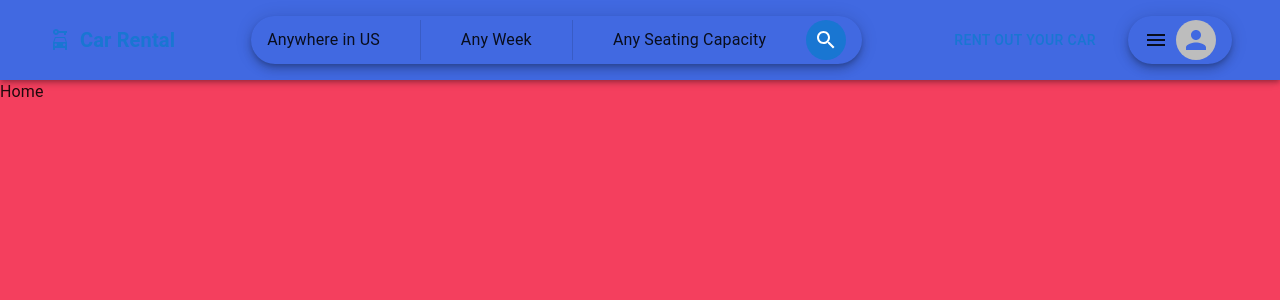
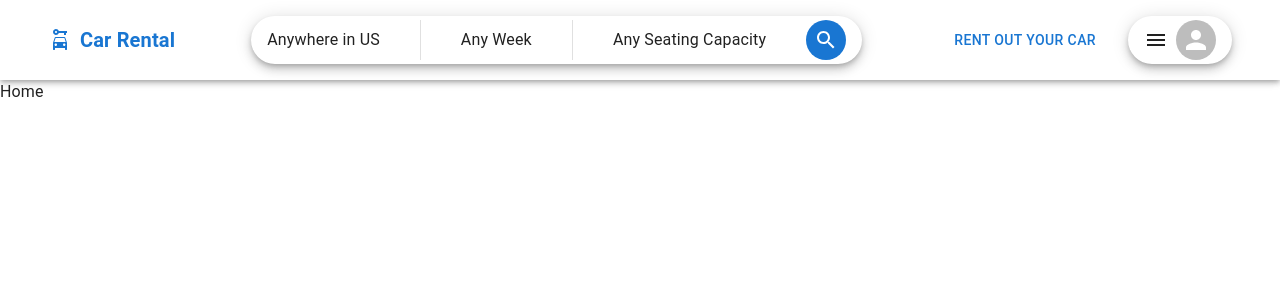
Before and after one commit to BrandonWu500/car-rental-web-app-v2, a Next.js app: page / in a window 1280 px wide. Shown: the top 300 px of the page. Built offline with nearby package versions, Linux system fonts and the light colour scheme.

Commit message:
feat: reset theme colors

```diff
--- a/src/app/page.tsx
+++ b/src/app/page.tsx
@@ -1,4 +1,4 @@
 const Home = () => {
-  return <div className="min-h-screen bg-rose-500">Home</div>;
+  return <div className="min-h-screen">Home</div>;
 };
 export default Home;
--- a/src/theme/ThemeRegistry.tsx
+++ b/src/theme/ThemeRegistry.tsx
@@ -10,11 +10,7 @@ import {
 import { NextAppDirEmotionCacheProvider } from '../lib/EmotionCache';
 
 const themeOptions: ThemeOptions = {
-  palette: {
-    background: {
-      default: 'royalblue',
-    },
-  },
+  palette: {},
 };
 
 const theme = createTheme(themeOptions);
```
